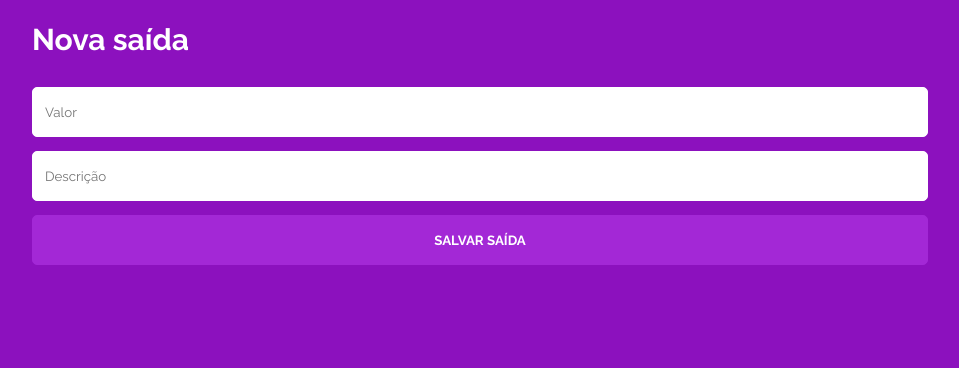
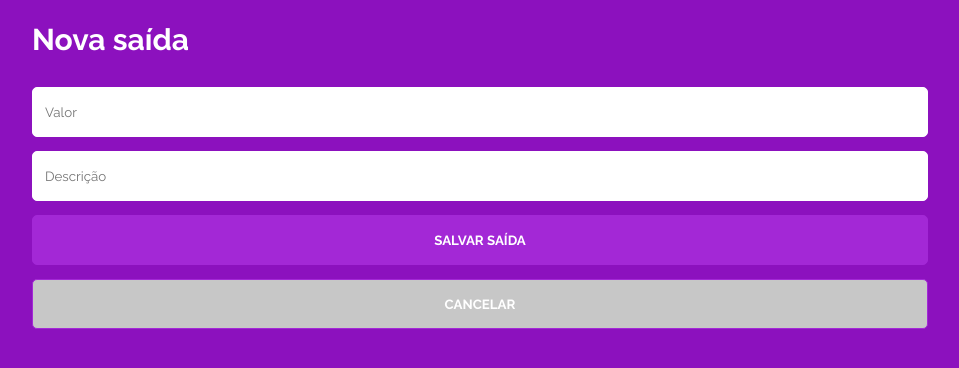
Before and after one commit to AkoruuDev/projeto14-mywallet-front, a React (Create React App) app: page /new-output in a window 1280 px wide. Shown: the top 368 px of the page, without its empty margins (160-1119 px from the left). Built offline with nearby package versions, Linux system fonts and the light colour scheme; a web font is replaced by a local one.

Commit message:
FEAT [Cancel]: Create a cancel button on output page

```diff
--- a/src/pages/contents/Outputs.js
+++ b/src/pages/contents/Outputs.js
@@ -1,10 +1,13 @@
 // tools
 import { useState } from "react";
+import { useNavigate } from "react-router-dom";
 import styled from "styled-components";
 
 export default function Outputs() {
     const [newOutput, setNewOutput] = useState({});
     const [send, setSend] = useState(false);
+
+    const navigate = useNavigate();
 
     function saveOutput({ name, value }) {
         setNewOutput({
@@ -38,6 +41,7 @@ export default function Outputs() {
                     }
                 placeholder={"Descrição"} />
                 <Button type={"submit"}>SALVAR SAÍDA</Button>
+                <Cancel onClick={() => navigate('/home')}>CANCELAR</Cancel>
             </Form>
         </Container>
     );
@@ -99,3 +103,11 @@ const Button = styled.button`
         background-color: #B121EA;
     }
 `
+
+const Cancel = styled(Button)`
+    background-color: #c7c7c7;
+
+    &:hover {
+        background-color: #b3b3b3;
+    }
+`
```
